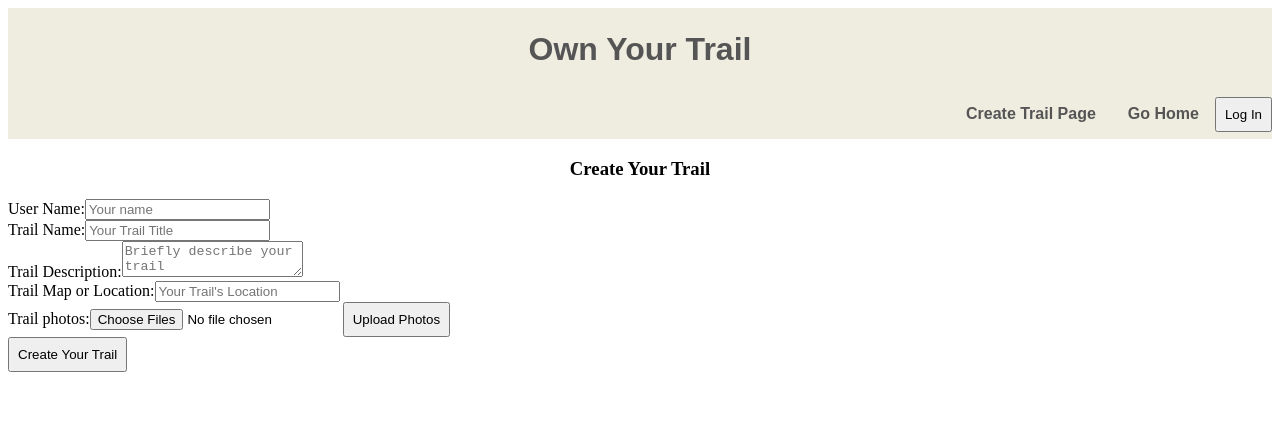
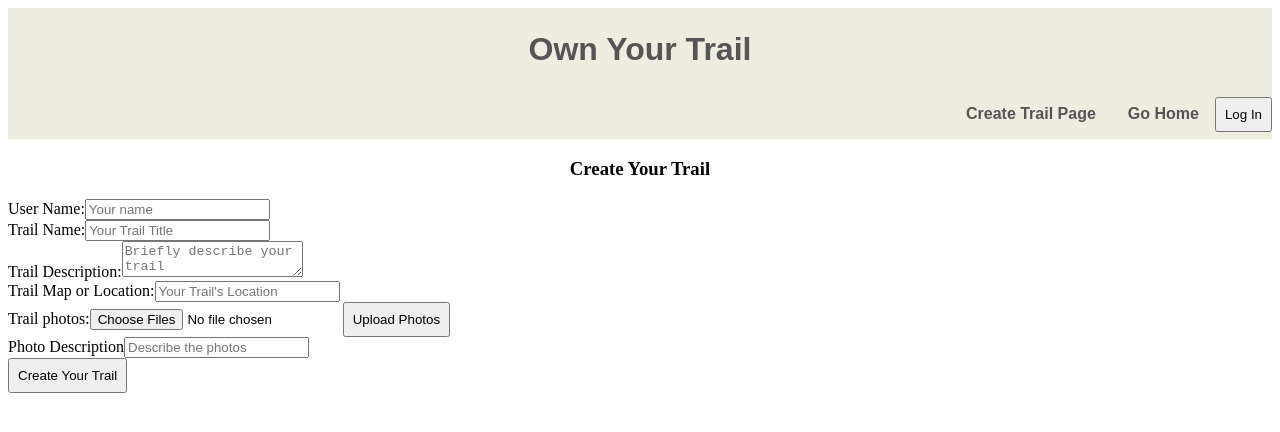
Before and after one commit to Theo-Wall/Own-Your-Trail, a React (Create React App) app in the folder client/: page /createTrailPage in a window 1280 px wide. Shown: the top 432 px of the page. Built offline with nearby package versions, Linux system fonts and the light colour scheme.

Commit message:
added photo description for each uploaded photo

```diff
--- a/client/src/pages/CreateTrailPage.js
+++ b/client/src/pages/CreateTrailPage.js
@@ -12,10 +12,11 @@ const CreateTrailPage = () => {
     const trailDescription = useRef()
     const trailLocation = useRef()
     const trailPhotos = useRef()
+    const photoDescription = useRef()
 
     // initializes variable to capture image url from upload
 
-    const [ imageUpload, setImageUpload] = useState({})
+    const [ imageUpload, setImageUpload ] = useState({})
 
     // function that uploads the photos to cloudinary server and sets the ImageUpload variable to array of returned urls
 
@@ -44,7 +45,7 @@ const CreateTrailPage = () => {
             })
 
         setImageUpload(imageUrl.data)
-
+        console.log(imageUpload)
     }
 
     // captures the rest of the input data from the form. also assigns the image url to the new Trail object. We need to
@@ -57,6 +58,11 @@ const CreateTrailPage = () => {
         const title = trailTitle.current.value
         const description = trailDescription.current.value
         const location = trailLocation.current.value
+        const photoFlavour = photoDescription.current.value
+
+        imageUpload.map(image => {
+           return image.description = photoFlavour
+        })
 
         const newTrail = {  userId: user,
                             trailName: title,
@@ -109,8 +115,12 @@ const CreateTrailPage = () => {
                 </div>
                 <div className="trail-photos">
                     <label htmlFor="photos">Trail photos:</label>
-                    <input ref={trailPhotos} id="photos" type="file" placeholder="Your photo URLs" name="image" accept="image/*" multiple={true}></input>
+                    <input ref={trailPhotos} id="photos" type="file" name="image" accept="image/*" multiple={true}></input>
                     <button onClick={(event) => {uploadImage(event)}}>Upload Photos</button>
+                </div>
+                <div className="photo-description">
+                    <label htmlFor="photoDescription">Photo Description</label>
+                    <input ref={photoDescription} id="photoDescription" type="text" placeholder="Describe the photos"></input>
                 </div>
                 <button onClick = {(event)=>{captureNewTrailData(event)}}>Create Your Trail</button>
             </form>
```
